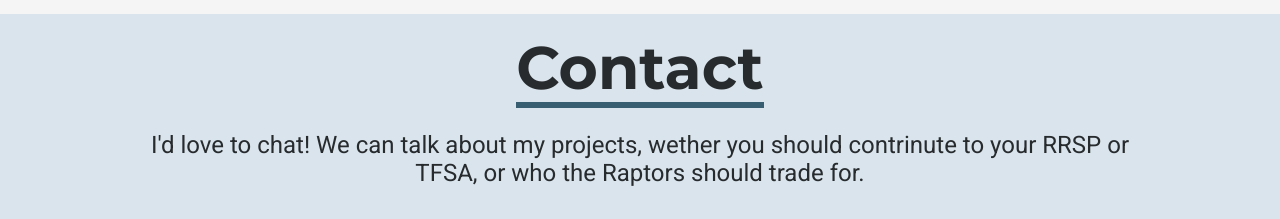
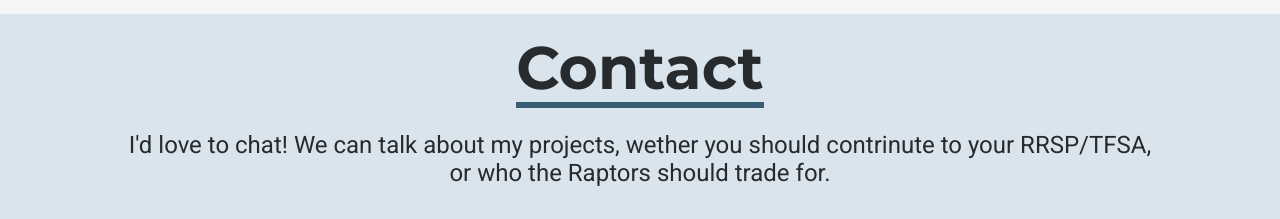
Before and after one commit to raidnaji/portfolio, a plain HTML site: page index.html in a window 1280 px wide. Shown: the part 4340-4559 px from the top of the page. Drawn offline with nearby package versions, Linux system fonts and the light colour scheme.

Commit message:
contact paragraph change

```diff
--- a/index.html
+++ b/index.html
@@ -225,7 +225,7 @@
                 <div class="textContainer">
                     <div class="contactMessage">
                         <p>I'd love to chat! We can talk about my projects, wether you
-                            should contrinute to your RRSP or TFSA, or who the Raptors should trade for.</p>
+                            should contrinute to your RRSP/TFSA, or who the Raptors should trade for.</p>
                         <ul class="socialIcons">
                             <li><a href="mailto: naji.raid@gmail.com" aria-label="Send email to Raid Naji"><i
                                         class="fas fa-envelope-square"></i></a></li>
```
